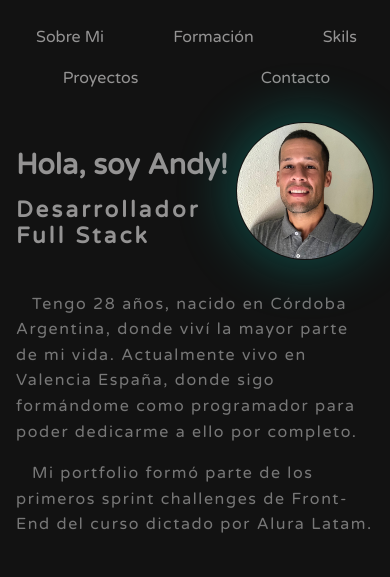
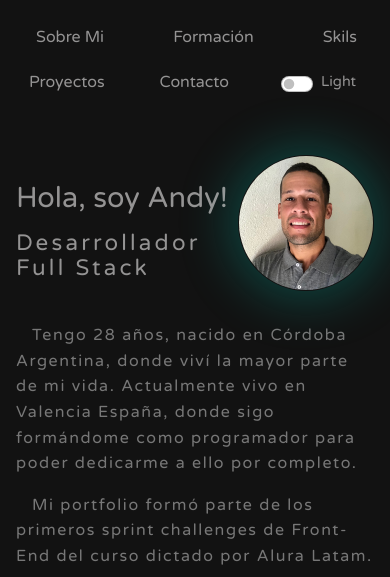
Before and after one commit to andres94af/mi-portfolio, a plain HTML site: page index.html in a window 390 px wide. Shown: the top 577 px of the page. Drawn offline with nearby package versions, Linux system fonts and the light colour scheme.

Commit message:
boton modo dark-light

```diff
--- a/css/cabecero/cabecero.css
+++ b/css/cabecero/cabecero.css
@@ -1,12 +1,29 @@
 .cabecero{
   background: linear-gradient(to top, var(--background-web), var(--background-web));
   padding: 1rem 3rem;
-  height: 3.6rem;
+
+}
+
+.modo{
+  margin: 0;
+  display: flex;
+  flex-direction: row-reverse;
+  align-items:center;
+}
+
+.txt-modo{
+  padding: 0 0.5rem;
+  font-size: 0.9rem;
+}
+
+#txt-btn{
+  color: var(--titulos);
 }
 
 .cabecero-lista{
   display: flex;
   justify-content: space-around;
+  flex-wrap: wrap;
 }
 
 .cabecero-lista-item{
@@ -32,7 +49,7 @@
   width: 1.5rem;
   background: var(--fondo-logos);
   border-radius: 5px;
-  box-shadow: 0px 0px 15px 1px var(--sombras);
+  box-shadow: 0px 0px 15px 1px var(--sombras-logo);
 }
 
 .andres a:hover{
@@ -63,7 +80,7 @@
   }
   .cabecero-lista-item{
     font-size: 1rem;
-    padding: 0.8rem 1.5rem;
+    padding: 0.8rem 1.4rem;
   }
 
 }
--- a/css/main/contacto.css
+++ b/css/main/contacto.css
@@ -7,8 +7,8 @@
   vertical-align: bottom;
   margin-right: 0.5rem;
   background: var(--fondo-logos);
-  border-radius: 6px;
-  box-shadow: 0px 0px 20px 2px var(--sombras);
+  border-radius: 4px;
+  box-shadow: 0px 0px 20px 2px var(--sombras-logo);
 }
 
 .contacto-titulo {
--- /dev/null
+++ b/css/modo-dia.css
@@ -0,0 +1,10 @@
+:root{
+  --background-web: #cecfc9;
+  --background-tarjetas: #efefef;
+  --titulos: #0a3143;
+  --textos: rgb(93, 93, 93);
+  --sombras: rgba(36, 0, 144, 0.3);
+  --boton: #276e90;
+  --fondo-logos: none;
+  --sombras-logo: none;
+}
--- a/css/root.css
+++ b/css/modo-noche.css
@@ -1,15 +1,3 @@
-/* MODO CLARO */
-/* :root{
-  --background-web: #cecfc9;
-  --background-tarjetas: #efefef;
-  --titulos: #0a3143;
-  --textos: rgb(93, 93, 93);
-  --sombras: rgba(36, 0, 144, 0.2);
-  --boton: #276e90;
-} */
-
-
-/* MODO OSCURO */
 :root{
   --background-web: #121212;
   --background-tarjetas: #1f1f1f;
@@ -18,4 +6,5 @@
   --sombras: rgba(3, 218, 198, 0.25);
   --boton: rgb(6, 175, 158);
   --fondo-logos: rgba(255, 255, 255, 0.05);
+  --sombras-logo: rgba(3, 218, 198, 0.25);
 }
--- a/css/pie/pie.css
+++ b/css/pie/pie.css
@@ -3,7 +3,7 @@
   text-align: center;
   font-size: 0.8rem;
   padding: 0.5rem;
-  color: white;
+  color: var(--textos);
 }
 
 @media screen and (max-width: 768px) {
--- a/index.html
+++ b/index.html
@@ -6,9 +6,11 @@
   <meta name="viewport" content="width=device-width, initial-scale=1.0" />
   <title>Mi Portfolio</title>
   <link href="https://fonts.googleapis.com/css2?family=Varela+Round&display=swap" rel="stylesheet" />
+  <!-- CSS only -->
+<link href="https://cdn.jsdelivr.net/npm/bootstrap@5.2.1/dist/css/bootstrap.min.css" rel="stylesheet" integrity="sha384-iYQeCzEYFbKjA/T2uDLTpkwGzCiq6soy8tYaI1GyVh/UjpbCx/TYkiZhlZB6+fzT" crossorigin="anonymous">
   <link rel="stylesheet" href="https://cdnjs.cloudflare.com/ajax/libs/animate.css/4.1.1/animate.min.css" />
   <link rel="stylesheet" href="css/reset.css" />
-  <link rel="stylesheet" href="css/root.css" />
+  <link rel="stylesheet" href="css/modo-noche.css" id="tema" />
   <link rel="stylesheet" href="css/cabecero/cabecero.css" />
   <link rel="stylesheet" href="css/main/sobre-mi.css" />
   <link rel="stylesheet" href="css/main/estudios.css" />
@@ -41,6 +43,12 @@
         </li>
         <li class="cabecero-lista-item">
           <img class="img-lista" src="img/contacto.png" /><a href="#contacto">Contacto</a>
+        </li>
+        <li class="cabecero-lista-item">
+          <div class="modo form-check form-switch">
+            <label class="txt-modo form-check-label" for="flexSwitchCheckChecked" id="txt-btn">Light</label>
+            <input onclick="cambiarModo()" class="form-check-input" type="checkbox" role="switch" id="flexSwitchCheckChecked" chequed>
+          </div>
         </li>
       </ul>
     </nav>
@@ -247,6 +255,6 @@
     </section>
   </main>
   <footer class="pie">2022 &copy - Andres Mariano Fernandez</footer>
+  <script src="modoClaroOscuro.js"></script>
 </body>
-
 </html>
--- /dev/null
+++ b/modoClaroOscuro.js
@@ -0,0 +1,12 @@
+function cambiarModo() {
+  let theme = document.getElementById("tema");
+  let textoBtn = document.getElementById("txt-btn");
+
+  if (theme.getAttribute("href") == "css/modo-dia.css") {
+    theme.href = "css/modo-noche.css";
+    textoBtn.textContent = "Light";
+  } else {
+    theme.href = "css/modo-dia.css";
+    textoBtn.textContent = "Dark";
+  }
+}
```
